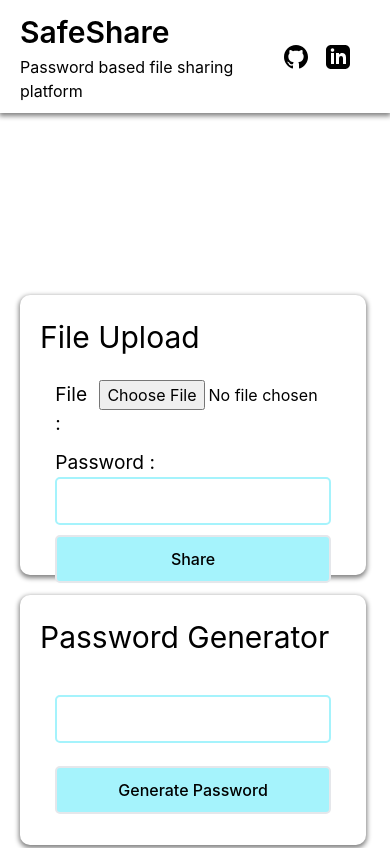
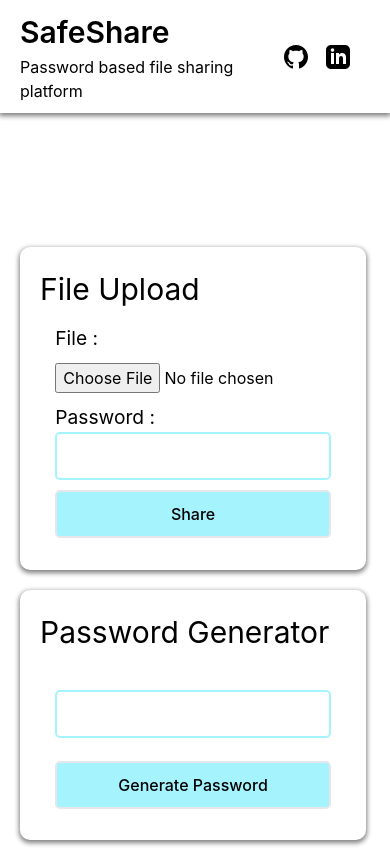
Before and after one commit to Ankit-cg22/SafeShare-frontend, a Next.js app: page / in a window 390 px wide. Shown: the top 848 px of the page. Built offline with nearby package versions, Linux system fonts and the light colour scheme.

Commit message:
minor changes

```diff
--- a/pages/index.js
+++ b/pages/index.js
@@ -66,7 +66,7 @@ export default function Home() {
 
     <NavBar/>
 
-    <div  className='w-[100%] max-w-[1400px] m-auto h-[100vh] flex mainContainer mt-[300px] md:mt-[0]'>
+    <div  className='w-[100%] max-w-[1400px] m-auto h-[100vh] flex mainContainer mt-[295px] md:mt-[0]'>
       <div className='w-[100%] md:w-[30%] mark px-[15px] py-[20px] '>
         <h1 className='text-[20px] font-[400]'>Welcome to SafeShare</h1>
         <h1 className='mb-[10px]'>This platform provides you with service to share all types of files protected by a password .</h1>
@@ -78,12 +78,12 @@ export default function Home() {
       </div>
 
       <div className='w-[70%] mainBox '>
-        <div className='mark h-[280px] m-[20px] p-[20px] rounded-[10px] '>
+        <div className='mark h-[fit-content] min-h-[250px] m-[20px] p-[20px] rounded-[10px]  '>
           <h1 className='text-[30px] font-seminbold  w-[100%]'>File Upload</h1>
-          <div className='h-[85%] flex justify-center items-center   w-[100%]'>
-              <form onSubmit={(e) => handleFormSubmit(e)} method="POST" action="http://localhost:5000/upload" encType="multipart/form-data" className='w-[100%] my-auto flex flex-col justify-between items-center  h-[80%] ' >
-                <div className='form-group w-[90%]  flex justify-between'>
-                  <label htmlFor="file " className='w-[15%] text-[1.2rem] flex items-center mb-[10px] md:mb-[0]'>File : </label>
+          <div className=' min-h-[238px] flex justify-between items-center'>
+              <form onSubmit={(e) => handleFormSubmit(e)} method="POST" action="http://localhost:5000/upload" encType="multipart/form-data" className='w-[100%] my-auto flex flex-col justify-between items-center  min-h-[180px] ' >
+                <div className='form-group w-[90%]  flex justify-between flex-col md:flex-row mb-[10px] md:mb-[0px]'>
+                  <label htmlFor="file " className='w-[50%] md:w-[15%] text-[1.2rem] flex items-center mb-[10px] md:mb-[0]'>File : </label>
                   <input required id = "file" name ="file" type="file"  className='w-[84%] ' onChange={(e) => handleFileUpload(e)} />
                 </div>
                 <div className='form-group  w-[90%]  flex justify-between  flex-col md:flex-row mb-[10px] md:mb-[0px]' >
--- a/pages/share.js
+++ b/pages/share.js
@@ -43,12 +43,12 @@ export default function Share(props) {
         <NavBar/>
         <div className='max-w-[1400px] m-auto  '>
             <div className='w-[70%] m-auto mainBox  '>
-                <div className='mark h-[280px] m-[20px] p-[20px] rounded-[10px] '>
+                <div className='mark h-[fit-content] min-h-[280px] m-[20px] p-[20px] rounded-[10px] '>
                 <h1 className='text-[30px] font-seminbold '>File Share</h1>
                 <div className='h-[85%] flex justify-center items-center'>
                     <div className='w-[100%] my-auto flex flex-col justify-between items-center  h-[80%] ' >
-                        <h1 className="w-[100%] text-center">Your file  has been uploaded successfully! Here is the url !</h1>
-                        <div className='form-group w-[90%]  flex justify-between relative flex-col md:flex-row mb-[10px] md:mb-[0px]'>
+                        <h1 className="w-[100%] text-center my-[10px]">Your file  has been uploaded successfully! Here is the url !</h1>
+                        <div className='form-group w-[90%]  flex justify-between relative flex-col md:flex-row mb-[10px] md:mb-[30px] '>
                             <label htmlFor="url " className='w-[50%] md:w-[14%] text-[1.2rem] flex items-center '>Url :</label>
                             <input id = "url" name ="url" type="url"  className='w-[100%] md:w-[85%] border-[2px] border-cyan-200 rounded-[5px] p-[10px]' value={url ? url : ""}/>
                             {url!="" && <button className = "w-[fit-content] absolute right-[0.5rem] top-[2rem] md:top-[0.25rem] border-[2px] rounded-[5px] p-[10px] bg-cyan-200 text-[1rem] font-medium cursor-pointer" onClick={handleCopyClick}>
@@ -61,7 +61,7 @@ export default function Share(props) {
                             </div>}
                         </div>
 
-                        <button className='w-[50%] border-[2px] rounded-[5px] p-[10px] bg-cyan-200 text-[1rem] font-medium' onClick={() => router.push('/')}>Share more files</button>
+                        <button className='w-[90%] md:w-[50%] border-[2px] rounded-[5px] p-[10px] bg-cyan-200 text-[1rem] font-medium' onClick={() => router.push('/')}>Share more files</button>
                     </div>
 
                 </div>
```
